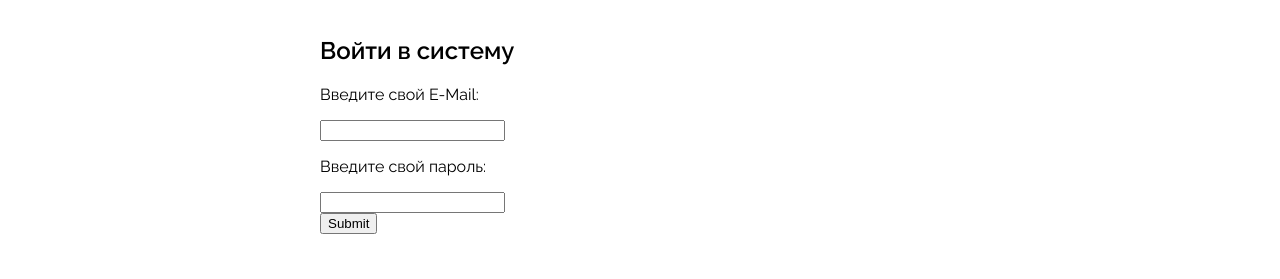
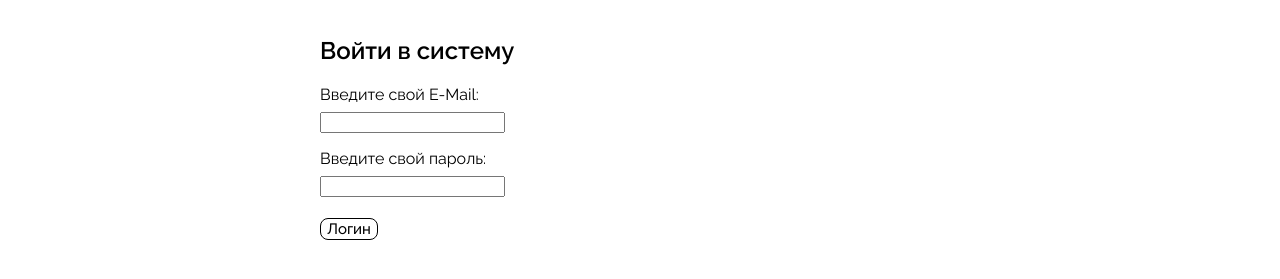
Before and after one commit to EmilGaziev/OQUV, a plain HTML site: page login.html in a window 1280 px wide. Shown: the part 79-358 px from the top of the page. Drawn offline with Linux system fonts and the light colour scheme.

Commit message:
Second commit

```diff
--- a/login.html
+++ b/login.html
@@ -13,7 +13,7 @@
 </head>
 <body>
     <nav class="nav-container">
-        <div class="logo"><a href="#">OQUV</a></div>
+        <div class="logo"><a href="index.html">OQUV</a></div>
         <div class="hamburger"><a href="javascript:void(0);" class="icon" onclick="navShow()">&#9776</a></div>
         <ul class="nav-menu" id="navMenu">
             <li class="search"><a href="#">Найти репетитора</a></li>
@@ -25,12 +25,12 @@
     <div class="login">
         <h2>Войти в систему</h2>
         <form>
-            <p>Введите свой E-Mail:</p>
+            <p class="email-input-text">Введите свой E-Mail:</p>
             <input type="email">
-            <p>Введите свой пароль:</p>
+            <p class="password-input-text">Введите свой пароль:</p>
             <input type="password">
             <br>
-            <input type="submit">
+            <input type="submit" value="Логин" class="submit-login-button">
         </form>
     </div>
 </body>
--- a/styles.css
+++ b/styles.css
@@ -149,6 +149,24 @@ div.login {
     width: 50%;
 }
 
+div.login form .submit-login-button {
+    margin-top: 1.3rem;
+    background-color: white;
+    font-family: "Raleway", sans-serif;
+    font-weight: 500;
+    font-size: 15px;
+    border: 1px solid black;
+    border-radius: 8px;
+}
+
+div.login .email-input-text{
+    margin-bottom: 0.5em;
+}
+
+div.login .password-input-text {
+    margin-bottom: 0.5em;
+}
+
 @media screen and (max-width:1100px) {
 
 }
```
Also changed, not shown: index.html (+2 -2 lines).
